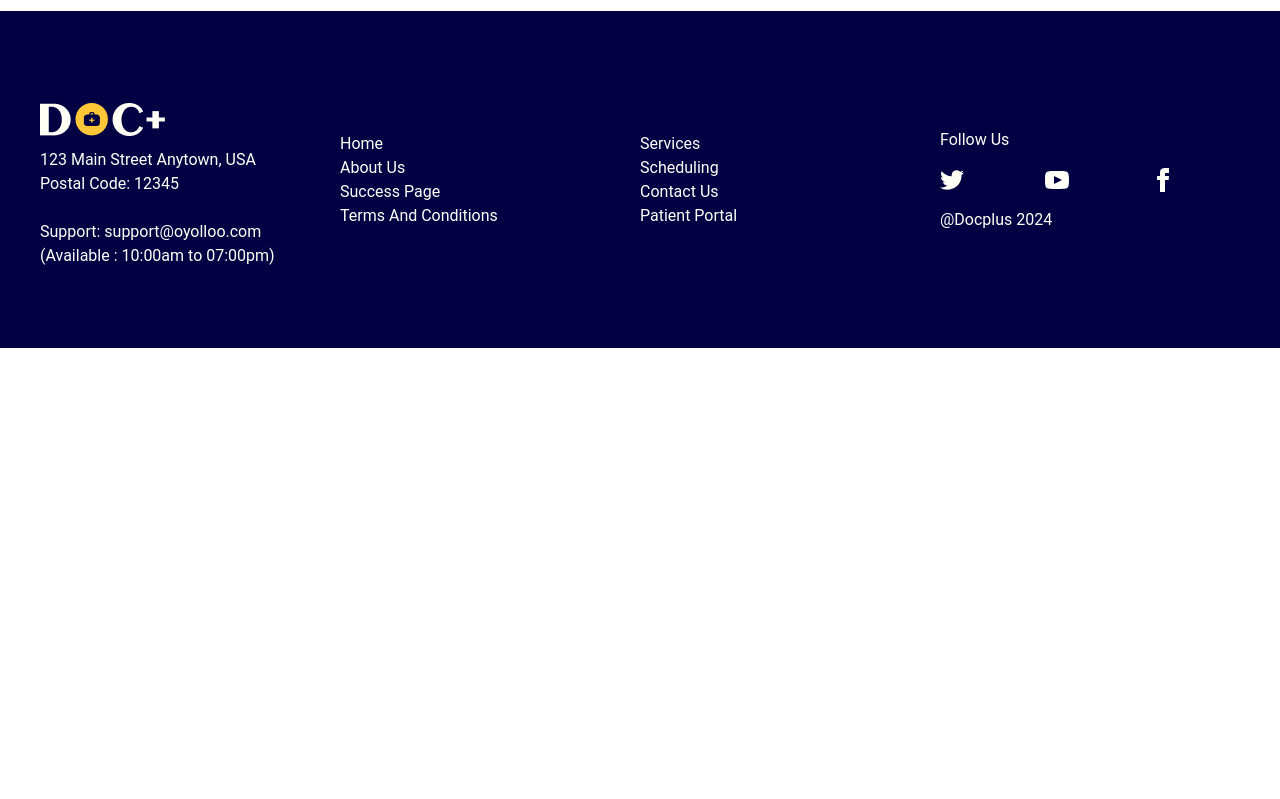
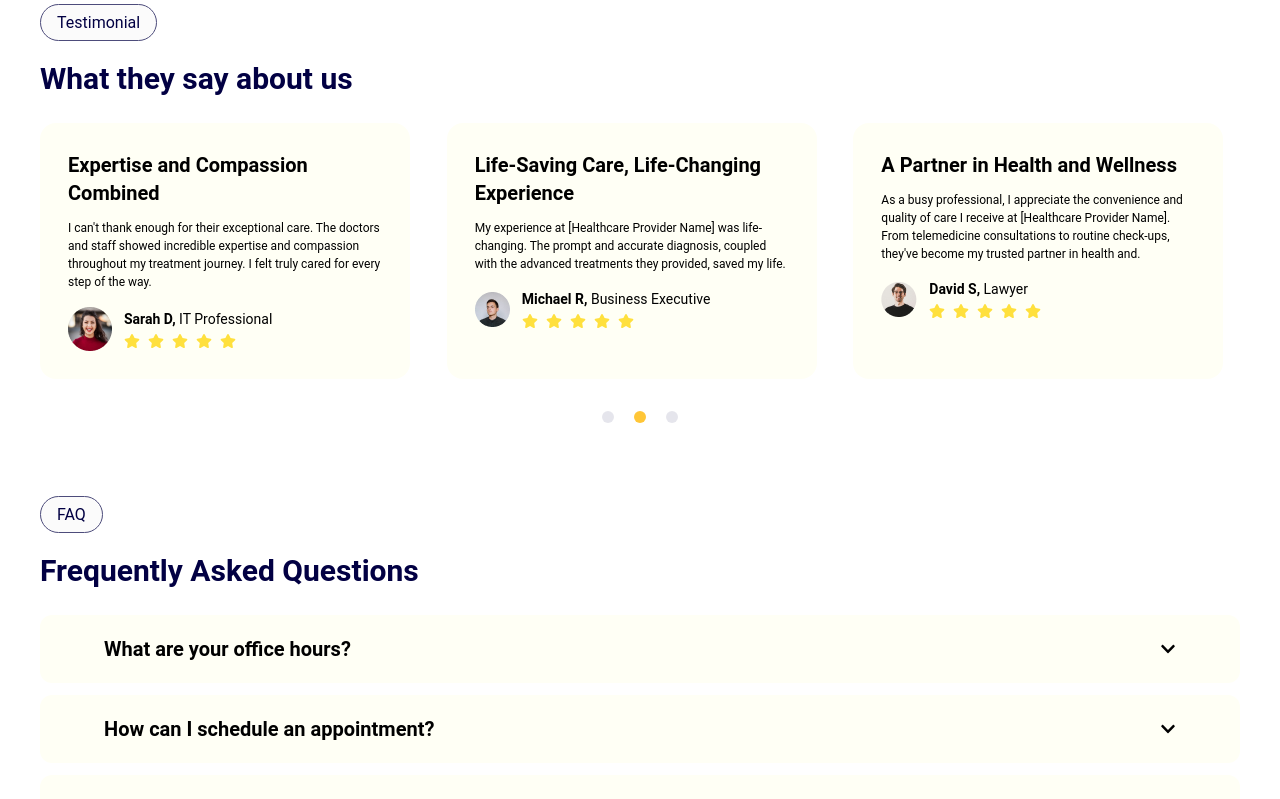
Before and after one commit to habib-153/code_Labs_Digital_task, a React (Vite) app: page / in a window 1280 px wide. Shown: the part 2640-3439 px from the top of the page. Before the commit the page ends 2988 px from the top, so only its background shows below. Built offline with nearby package versions, Linux system fonts and the light colour scheme.

Commit message:
chore: Add FAQ component and update App.jsx

```diff
--- a/src/App.jsx
+++ b/src/App.jsx
@@ -1,8 +1,10 @@
 import Banner from "./Component/Banner/Banner";
 import ComprehensiveCare from "./Component/ComprehensiveCare/ComprehensiveCare";
+import FAQuestions from "./Component/FAQ/FAQ";
 import Footer from "./Component/Footer/Footer";
 import Navbar from "./Component/Navbar";
 import Service from "./Component/Service/Service";
+import Testimonial from "./Component/Testimonial/Testimonial";
 import WhoWeAre from "./Component/WhoWeAre/WhoWeAre";
 
 const App = () => {
@@ -14,6 +16,8 @@ const App = () => {
         <ComprehensiveCare />
         <WhoWeAre />
         <Service />
+        <Testimonial />
+        <FAQuestions />
       </div>
       <Footer />
     </div>
--- /dev/null
+++ b/src/Component/FAQ/FAQ.jsx
@@ -0,0 +1,74 @@
+/* eslint-disable react/prop-types */
+import { useState } from "react";
+import { FaChevronDown, FaChevronUp } from "react-icons/fa";
+import "./custom.css";
+
+const FAQItem = ({ question, answer }) => {
+  const [isActive, setIsActive] = useState(false);
+
+  const toggleIsActive = () => setIsActive(!isActive);
+
+  return (
+    <div>
+      <div
+        className={`faq-item ${isActive ? "active" : ""} bg-[#FFFFF5] px-16 flex items-center justify-between rounded-xl`}
+        onClick={toggleIsActive}
+      >
+        <h3 className="text-xl font-semibold py-5">{question}</h3>
+        {isActive ? <FaChevronUp /> : <FaChevronDown />}
+      </div>
+      {isActive && (
+        <p className="text-sm pl-16 pr-28 py-4 text-[#000000d1]">{answer}</p>
+      )}
+    </div>
+  );
+};
+
+const FAQuestions = () => {
+  const faqData = [
+    {
+      question: "What are your office hours?",
+      answer:
+        "Our office hours vary by location, but typically we are open Monday through Friday from 8:00 AM to 5:00 PM. Some locations may offer extended hours or weekend appointments. Please contact your nearest clinic for specific hours.",
+    },
+    {
+      question: "How can I schedule an appointment?",
+      answer:
+        "You can schedule an appointment by calling our office during business hours or by using our online appointment booking tool available on our website.",
+    },
+    {
+      question: "Do you accept insurance?",
+      answer:
+        "Yes, we accept most major insurance plans. Please contact our office or check our website for a list of accepted insurance providers.",
+    },
+    {
+      question: "What should I bring to my appointment?",
+      answer:
+        "Please bring a valid ID, your insurance card, and any relevant medical records or test results to your appointment.",
+    },
+    {
+      question: "Do you offer taleMedicine appointments?",
+      answer:
+        "Yes, we offer taleMedicine appointments for certain types of visits. Please contact our office to see if your appointment can be conducted virtually.",
+    },
+  ];
+
+  return (
+    <div className="my-20">
+      <p className="border border-[#4D4C7B] bg-[#FBFBFB] py-2 px-4 rounded-full text-[#020043] inline">
+        FAQ
+      </p>
+      <p className="text-3xl text-[#020043] font-bold leading-10 my-6">
+        Frequently Asked Questions
+      </p>
+
+      <div className="flex flex-col gap-3">
+        {faqData.map((faq, index) => (
+          <FAQItem key={index} question={faq.question} answer={faq.answer} />
+        ))}
+      </div>
+    </div>
+  );
+};
+
+export default FAQuestions;
--- /dev/null
+++ b/src/Component/FAQ/custom.css
@@ -0,0 +1,11 @@
+.faq-item p {
+    max-height: 0;
+    opacity: 0;
+    overflow: hidden;
+    transition: max-height 0.8s ease, opacity 0.5s ease;
+  }
+
+  .faq-item.active p {
+    max-height: 1000px; /* Adjust based on content size */
+    opacity: 1;
+  }
--- /dev/null
+++ b/src/Component/Testimonial/Card.jsx
@@ -0,0 +1,33 @@
+/* eslint-disable react/prop-types */
+import { FaStar } from "react-icons/fa6";
+
+const Card = ({title, text, img, name, designation}) => {
+    return (
+            <div className="bg-[#FFFFF5] p-7 rounded-2xl max-w-[370px]">
+            <h3 className="text-xl font-semibold">
+              {title}
+            </h3>
+            <p className="text-[12px] mt-3">
+                {text}
+            </p>
+            <div className="flex items-center gap-3 mt-4">
+              <img src={img} alt="Reviewer" />
+              <div>
+                <p className="text-sm font-semibold">
+                  {name}, <span className="font-normal">{designation}</span>
+                </p>
+                <div className="flex text-[#FFE03D] gap-2 mt-1">
+                  <FaStar />
+                  <FaStar />
+                  <FaStar />
+                  <FaStar />
+                  <FaStar />
+                </div>
+              </div>
+            </div>
+          </div>
+
+    );
+};
+
+export default Card;
--- /dev/null
+++ b/src/Component/Testimonial/PaginationButtons.jsx
@@ -0,0 +1,35 @@
+const PaginationButtons = () => {
+  return (
+    <div className="flex gap-5 text-center justify-center mt-8">
+      <svg
+        xmlns="http://www.w3.org/2000/svg"
+        width="12"
+        height="12"
+        viewBox="0 0 12 12"
+        fill="none"
+      >
+        <circle opacity="0.1" cx="6" cy="6" r="6" fill="#020043" />
+      </svg>
+      <svg
+        xmlns="http://www.w3.org/2000/svg"
+        width="12"
+        height="12"
+        viewBox="0 0 12 12"
+        fill="none"
+      >
+        <circle cx="6" cy="6" r="6" fill="#FFC637" />
+      </svg>
+      <svg
+        xmlns="http://www.w3.org/2000/svg"
+        width="12"
+        height="12"
+        viewBox="0 0 12 12"
+        fill="none"
+      >
+        <circle opacity="0.1" cx="6" cy="6" r="6" fill="#020043" />
+      </svg>
+    </div>
+  );
+};
+
+export default PaginationButtons;
--- /dev/null
+++ b/src/Component/Testimonial/Testimonial.jsx
@@ -0,0 +1,28 @@
+import Card from "./Card";
+import img1 from '../../assets/Ellipse 10.png'
+import img2 from '../../assets/Ellipse 2.png'
+import img3 from '../../assets/Ellipse 5.png'
+import PaginationButtons from "./PaginationButtons";
+
+const Testimonial = () => {
+  return (
+    <div className="my-20">
+      <p className="border border-[#4D4C7B] bg-[#FBFBFB] py-2 px-4 rounded-full text-[#020043] inline">
+        Testimonial
+      </p>
+      <p className="text-3xl text-[#020043] font-bold leading-10 my-6">
+        What they say about us
+      </p>
+      <div className="grid grid-cols-3 gap-5">
+        <Card img={img1} title='Expertise and Compassion Combined' name='Sarah D' designation='IT Professional' text="I can't thank enough for their exceptional care. The doctors and staff showed incredible expertise and compassion throughout my treatment journey. I felt truly cared for every step of the way."/>
+        <Card img={img2} title='Life-Saving Care, Life-Changing Experience' name='Michael R' designation='Business Executive' text="My experience at [Healthcare Provider Name] was life-changing. The prompt and accurate diagnosis, coupled with the advanced treatments they provided, saved my life."/>
+        <Card img={img3} title='A Partner in Health and Wellness' name='David S' designation='Lawyer' text="As a busy professional, I appreciate the convenience and quality of care I receive at [Healthcare Provider Name]. From telemedicine consultations to routine check-ups, they've become my trusted partner in health and."/>
+      </div>
+      <div>
+        <PaginationButtons />
+      </div>
+    </div>
+  );
+};
+
+export default Testimonial;
```
Also changed, not shown: src/assets/Ellipse 10.png (added).
